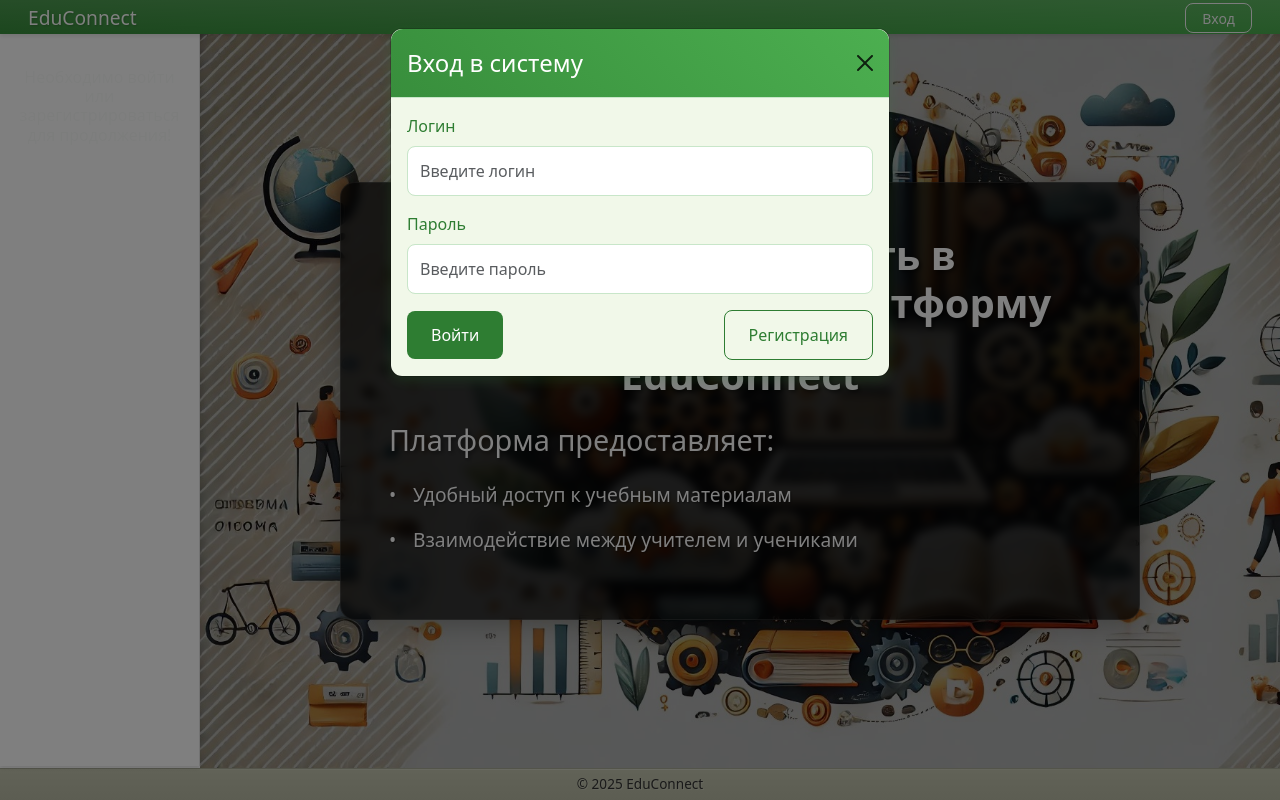
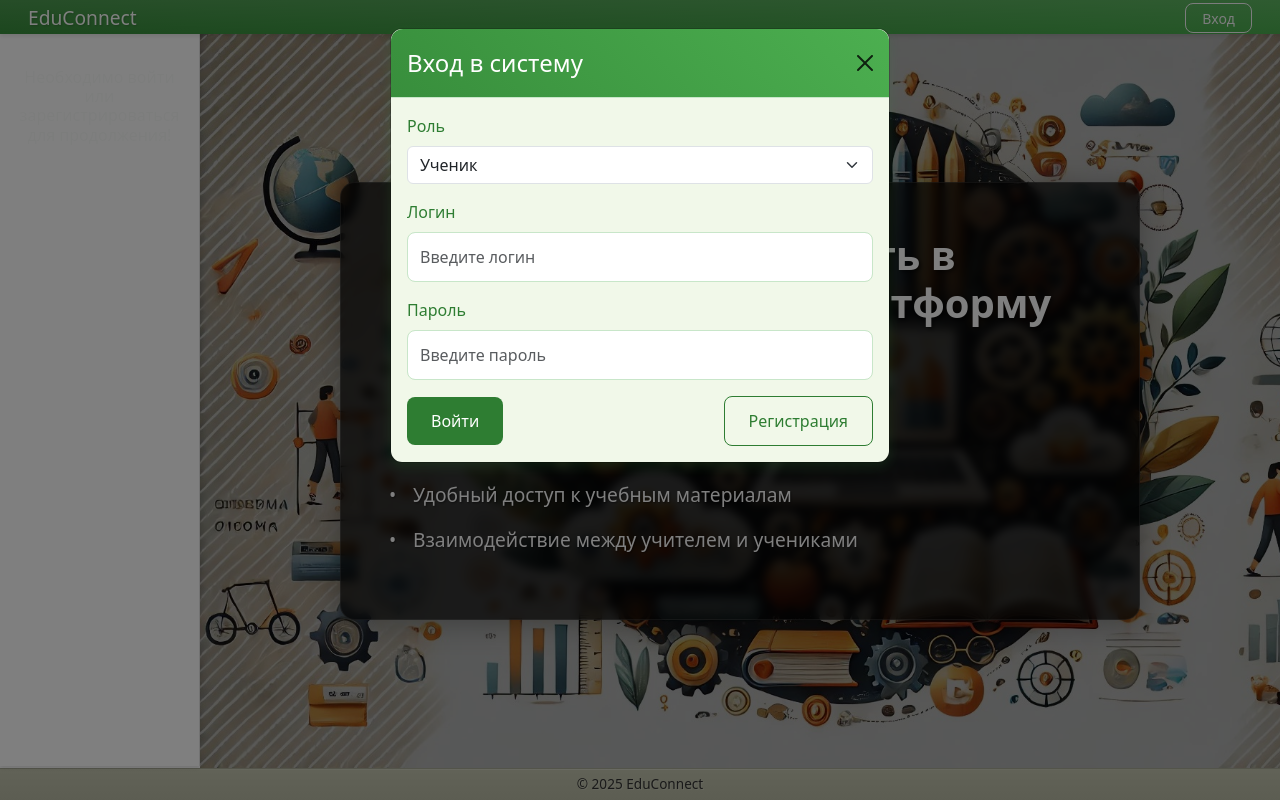
Before and after one commit to Alex-L-K-free/EduConnect, a React (Create React App) app in the folder educonnect/frontend/: page / in a window 1280 px wide. Both pictures are taken after a click on the button "Вход". Built offline with nearby package versions, Linux system fonts and the light colour scheme.

Commit message:
вход ученика

```diff
--- a/educonnect/frontend/src/components/LoginModal.js
+++ b/educonnect/frontend/src/components/LoginModal.js
@@ -11,6 +11,7 @@ const LoginModal = ({ show, onHide }) => {
   const [username, setUsername] = useState('');
   const [password, setPassword] = useState('');
   const [error, setError] = useState('');
+  const [role, setRole] = useState('student'); // Добавляем состояние для роли
   const navigate = useNavigate(); // Получаем navigate для перенаправления
   const [showRegistration, setShowRegistration] = useState(false);
 
@@ -18,8 +19,12 @@ const LoginModal = ({ show, onHide }) => {
     e.preventDefault();
     setError('');
 
+    const loginUrl = role === 'student'
+      ? 'http://127.0.0.1:8000/api/v1/students/login/'
+      : 'http://127.0.0.1:8000/api/v1/login/';
+
     try {
-      const response = await fetch('http://127.0.0.1:8000/api/v1/login/', {
+      const response = await fetch(loginUrl, {
         method: 'POST',
         headers: {
           'Content-Type': 'application/json',
@@ -50,7 +55,7 @@ const LoginModal = ({ show, onHide }) => {
             navigate('/teacher');
             break;
           case 'student':
-            navigate('/student');
+            navigate('/student'); // Перенаправление на страницу ученика
             break;
           default:
             setError('Неизвестная роль пользователя');
@@ -80,6 +85,13 @@ const LoginModal = ({ show, onHide }) => {
         <Modal.Body>
           {error && <Alert variant="danger">{error}</Alert>}
           <Form onSubmit={handleSubmit}>
+            <Form.Group className="mb-3" controlId="formBasicRole">
+              <Form.Label>Роль</Form.Label>
+              <Form.Select value={role} onChange={(e) => setRole(e.target.value)}>
+                <option value="student">Ученик</option>
+                <option value="teacher">Учитель</option>
+              </Form.Select>
+            </Form.Group>
             <Form.Group className="mb-3" controlId="formBasicUsername">
               <Form.Label>Логин</Form.Label>
               <Form.Control
```
